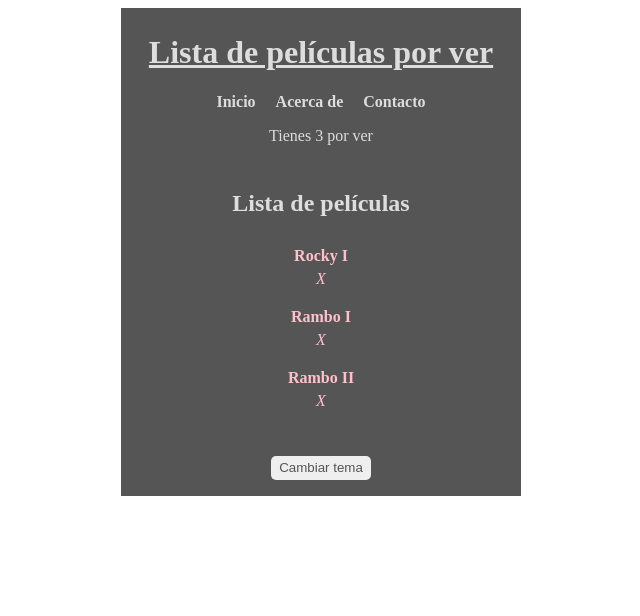
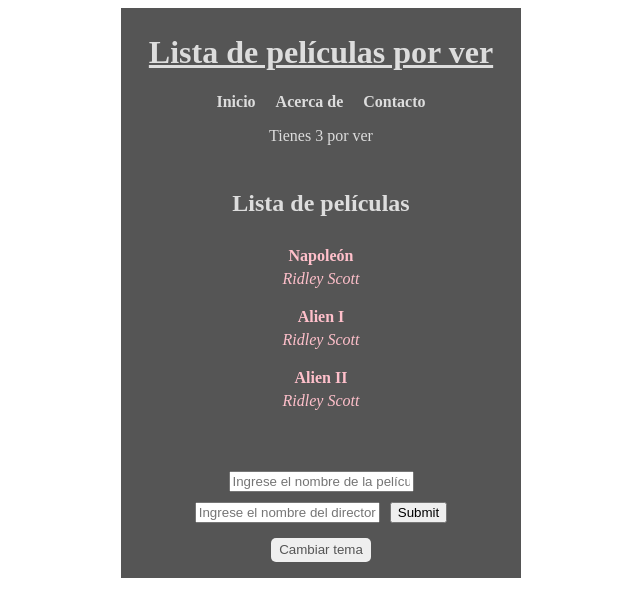
Before and after one commit to cjbustos/movie-app, a React (Create React App) app: page / in a window 1280 px wide. Shown: the top 616 px of the page, without its empty margins (319-959 px from the left). Built offline with nearby package versions, Linux system fonts and the light colour scheme; data requests are answered from the project's data file.

Commit message:
api rest added

```diff
--- /dev/null
+++ b/server/db.json
@@ -0,0 +1,19 @@
+{
+  "api": [
+    {
+      "director": "Ridley Scott",
+      "title": "Napoleón",
+      "id": 1
+    },
+    {
+      "director": "Ridley Scott",
+      "title": "Alien I",
+      "id": 2
+    },
+    {
+      "director": "Ridley Scott",
+      "title": "Alien II",
+      "id": 3
+    }
+  ]
+}
--- a/src/App.js
+++ b/src/App.js
@@ -4,16 +4,21 @@
 import ThemeToggle from "./components/ThemeToggle";
 import MoviesContextProvider from "./contexts/MovieContext";
 import ThemeContextProvider from "./contexts/ThemeContext";
+import NewMovieForm from "./components/NewMovieForm";
+import useAxios from "../src/hooks/useAxios"
 
 
 function App() {
 
+  const { data } = useAxios("http://localhost:8000/api");
+
   return (
     <AppContainer>
       <ThemeContextProvider>
-        <MoviesContextProvider>
+        <MoviesContextProvider data={data}>
           <Navbar />
           <MoviesList />
+          <NewMovieForm />
         </MoviesContextProvider>
         <ThemeToggle />
       </ThemeContextProvider>
--- a/src/components/NewMovieForm/index.js
+++ b/src/components/NewMovieForm/index.js
@@ -0,0 +1,48 @@
+import { useContext, useState } from "react";
+import { ThemeContext } from "../../contexts/ThemeContext";
+import { FormContainer, InputField } from "./new-movie-form.styled";
+import { MovieContext } from "../../contexts/MovieContext";
+
+function generateId(movies) {
+    const id = Math.max(...movies.map(movie => movie.id)) + 1
+    console.log(id)
+    return id;
+}
+
+const NewMovieForm = () => {
+
+    const { movies, setMovies } = useContext(MovieContext);
+    const { themeStyles } = useContext(ThemeContext);
+    const [title, setTitle] = useState('');
+    const [director, setDirector] = useState('');
+
+    const handleSubmit = e => {
+        e.preventDefault();
+        const newMovie = { director: director, title: title, id: generateId(movies) };
+        setMovies(prevState => [...prevState, newMovie]);
+        setTitle('');
+        setDirector('');
+    }
+
+    return (
+        <FormContainer themeStyles={themeStyles} onSubmit={handleSubmit}>
+            <InputField
+                type="text"
+                placeholder="Ingrese el nombre de la película"
+                required
+                value={title}
+                onChange={e => setTitle(e.target.value)}
+            />
+            <InputField
+                type="text"
+                placeholder="Ingrese el nombre del director"
+                required
+                value={director}
+                onChange={e => setDirector(e.target.value)}
+            />
+            <InputField type="submit" />
+        </FormContainer>
+    )
+}
+
+export default NewMovieForm;
--- a/src/components/NewMovieForm/new-movie-form.styled.js
+++ b/src/components/NewMovieForm/new-movie-form.styled.js
@@ -0,0 +1,9 @@
+import styled from "@emotion/styled";
+
+export const FormContainer = styled.form`
+    ${({ themeStyles }) => themeStyles}
+    padding: 10px;
+`
+export const InputField = styled.input`
+    margin: 5px;
+`
--- a/src/contexts/MovieContext.js
+++ b/src/contexts/MovieContext.js
@@ -4,11 +4,19 @@
 
 const MoviesContextProvider = (props) => {
 
-    const [movies, setMovies] = useState([
+    /*
+    [
         { director: 'X', title: 'Rocky I', id: 1 },
         { director: 'X', title: 'Rambo I', id: 2 },
         { director: 'X', title: 'Rambo II', id: 3 },
-    ])
+    ]
+    */
+
+    const [movies, setMovies] = useState([]);
+
+    setTimeout(() => {
+        setMovies(props.data)
+    }, "1000");
 
     return (
         <MovieContext.Provider value={{ movies, setMovies }}>
--- /dev/null
+++ b/src/hooks/useAxios.js
@@ -0,0 +1,35 @@
+import axios from "axios";
+import { useEffect, useState } from "react";
+
+const useAxios = (url) => {
+    const [data, setData] = useState([]);
+    const [isLoading, setIsLoading] = useState(false);
+    const [error, setError] = useState({
+        isError: false,
+        message: '',
+    });
+
+    useEffect(() => {
+        const fetchData = async () => {
+            setIsLoading(true);
+            try {
+                const res = await axios(url);
+                setData(res.data);
+            } catch (err) {
+                setError({
+                    isError: true,
+                    message: err.message
+                })
+            } finally {
+                setTimeout(() => {
+                    setIsLoading(false);
+                }, 1000)
+            }
+        }
+        fetchData();
+    }, [url]);
+
+    return { data, isLoading, error };
+}
+
+export default useAxios;
```
